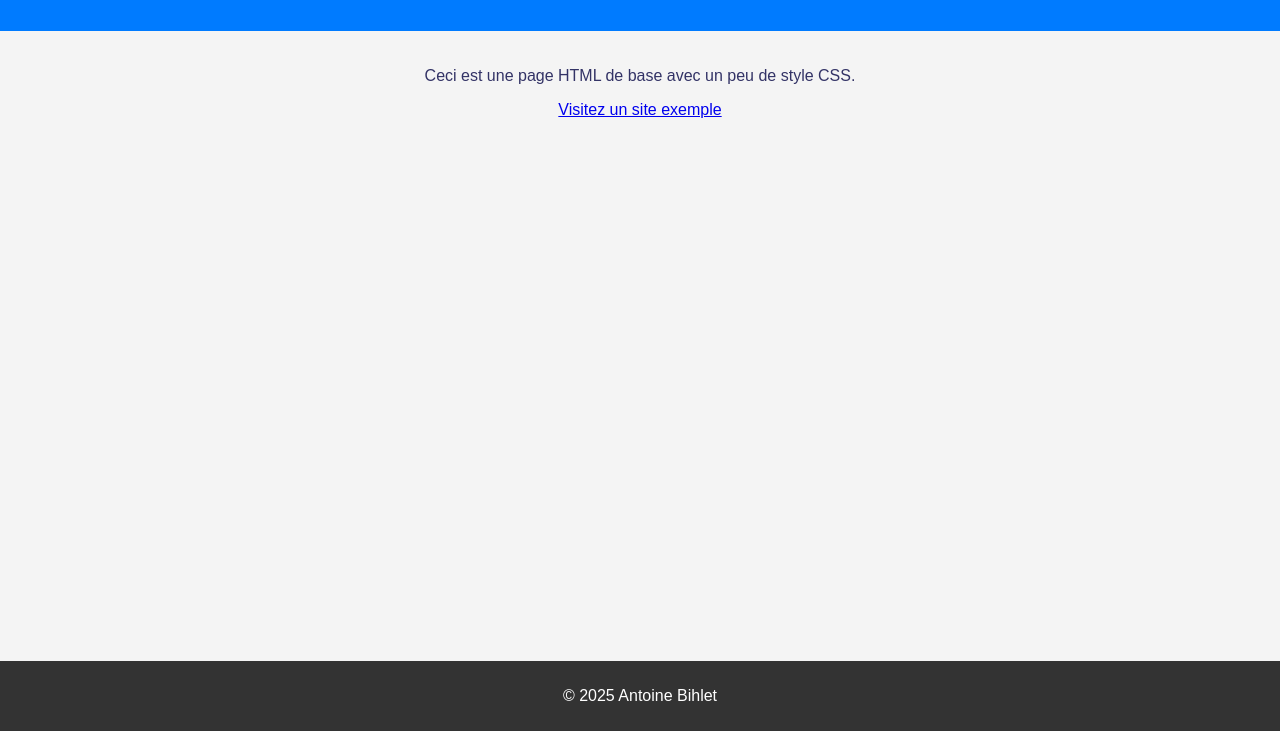
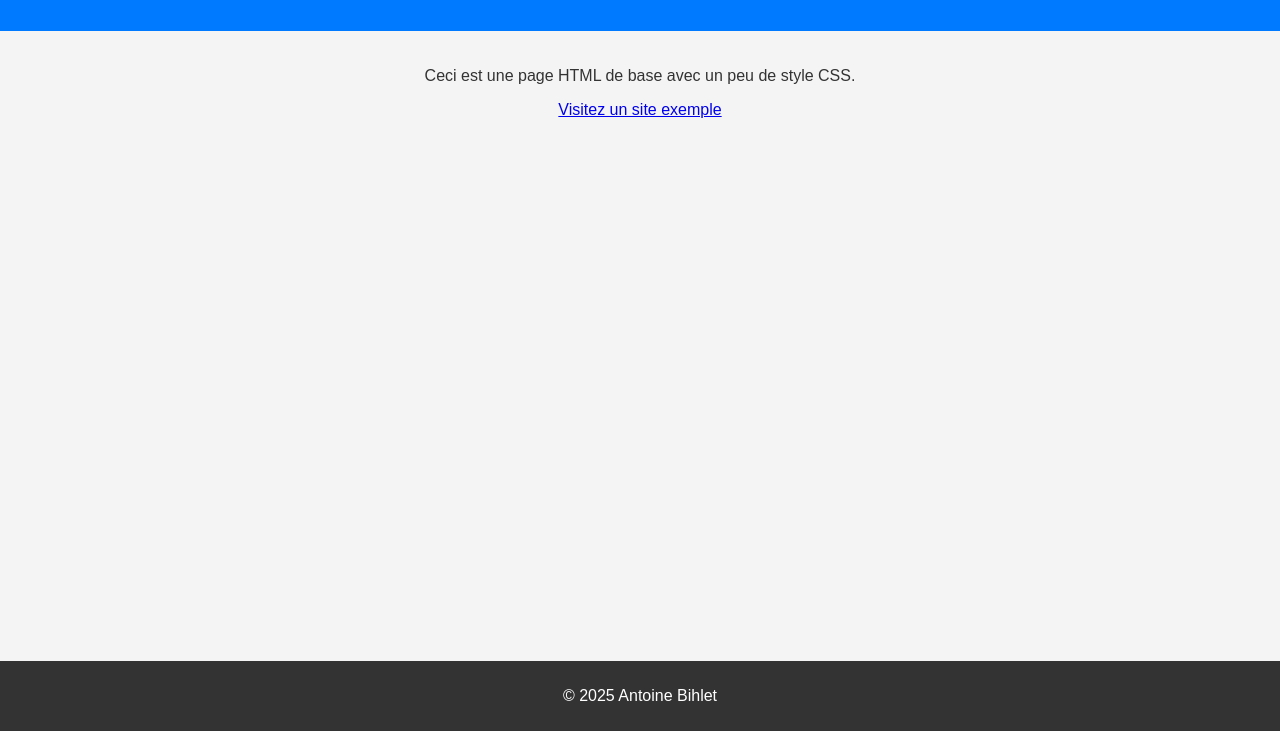
Before and after one commit to antoinebsio/B1-WEB, a website: page public_html/index.html in a window 1280 px wide. Shown: the part 69-800 px from the top of the page. Drawn offline with Linux system fonts and the light colour scheme.

Commit message:
color modifier

```diff
--- a/public_html/index.html
+++ b/public_html/index.html
@@ -14,7 +14,7 @@ Click nbfs://nbhost/SystemFileSystem/Templates/Other/html.html to edit this temp
             margin: 0;
             padding: 0;
             background-color: #f4f4f4;
-            color: #336;
+            color: #333;
         }
         header {
             background: #007BFF;
```
